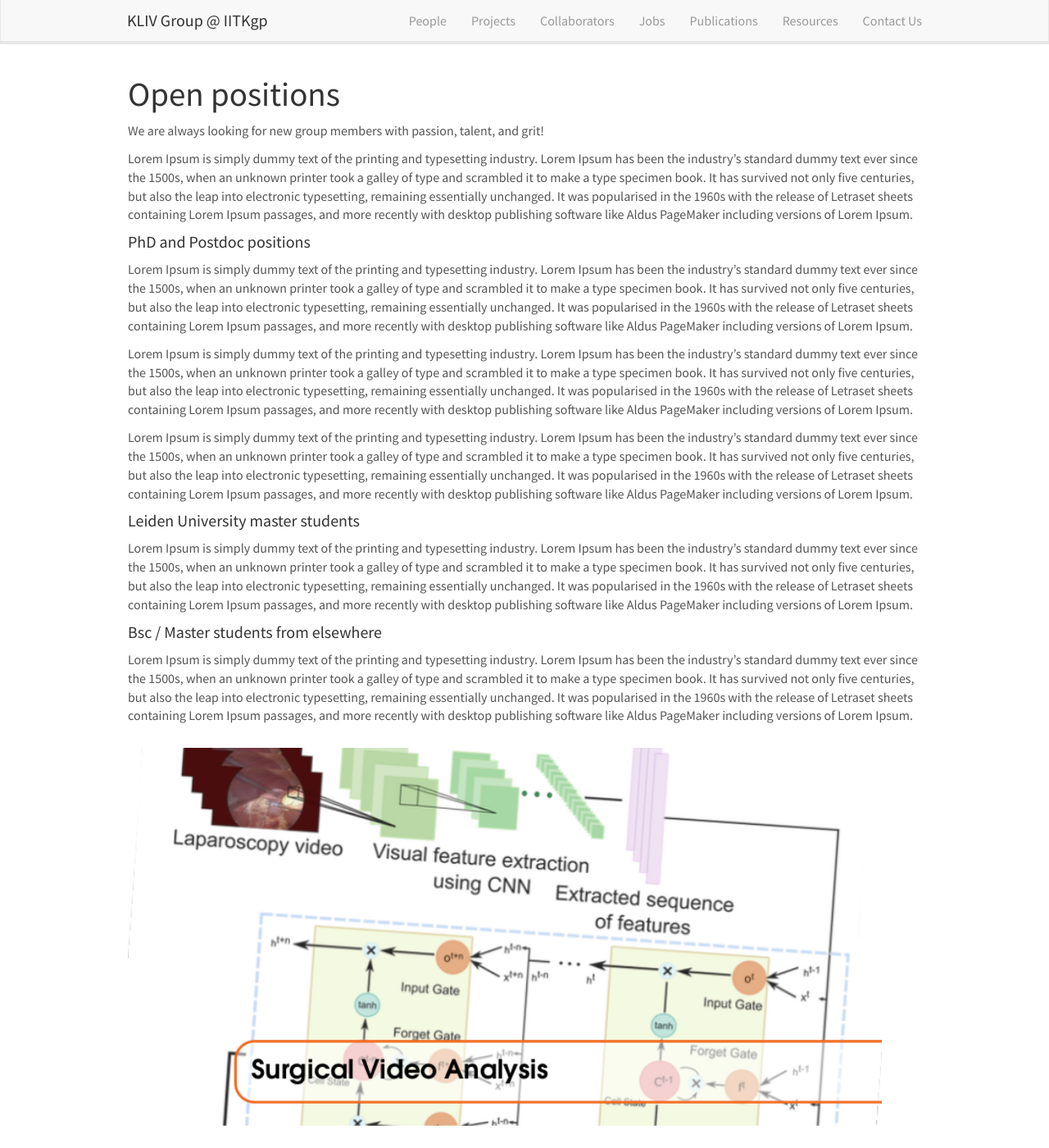
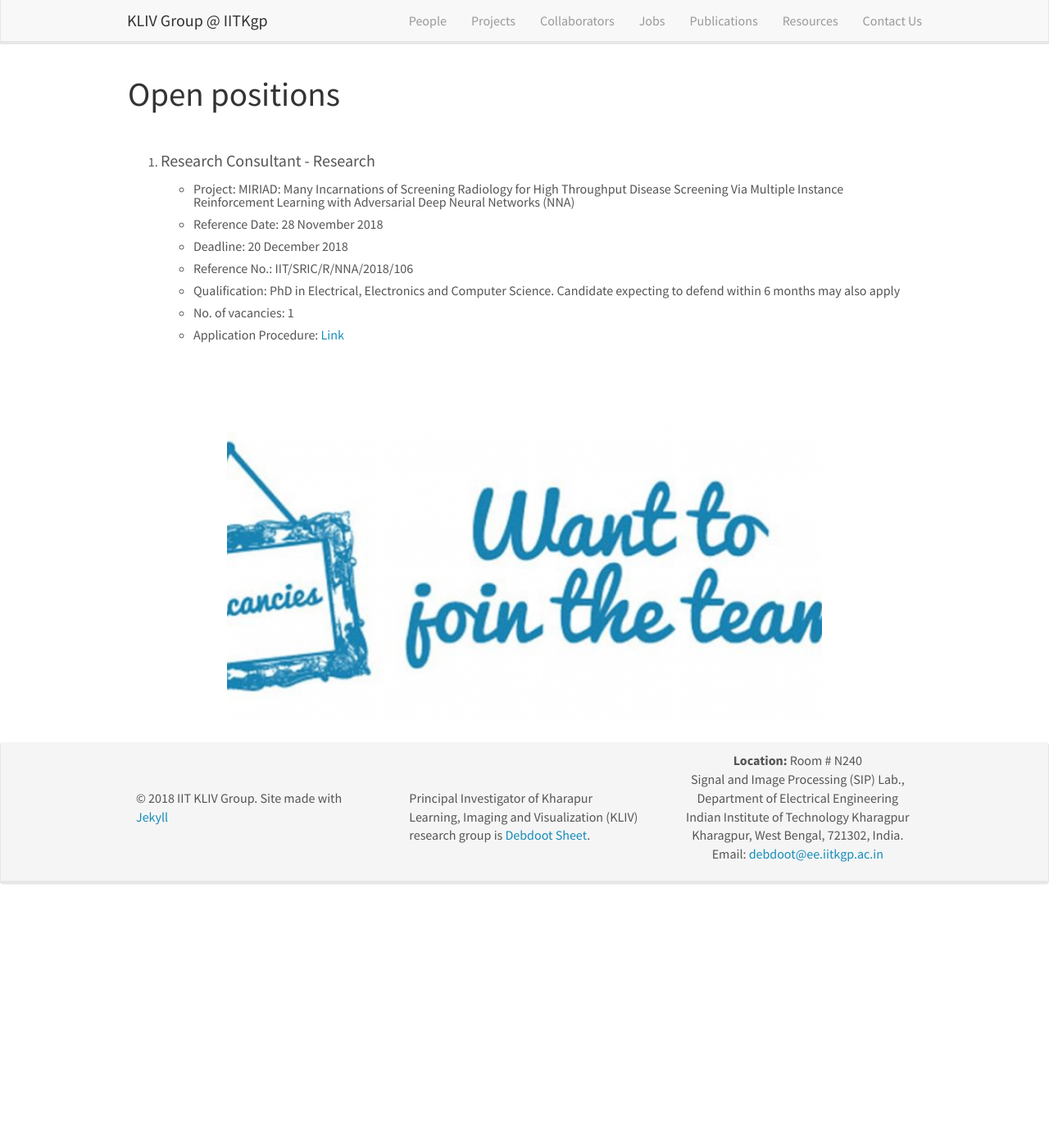
Before and after one commit to iitkliv/tempsite, a Jekyll site: the page built from _pages/vacancies.md, in a window 1280 px wide and 1400 px high. Shown: the whole window at 82% size. Built offline with Jekyll 4.4.1, drawn with Linux system fonts in a browser that asks for light colours; nearby versions of some CDN libraries.

Commit message:
vacancies page updated

```diff
--- a/_pages/vacancies.md
+++ b/_pages/vacancies.md
@@ -7,25 +7,30 @@ permalink: /vacancies
 ---
 
 # Open positions
+<br />
 
-We are always looking for new group members with passion, talent, and grit!
+<ol>
+{% for job in site.data.jobs %}
+{% if job.open %}
+    <li><p style="font-size: 20px;"> {{ job.title }} </p></li>
+    <ul style="line-height: 1em;">
+    	{% if job.project %}<li><p style="font-size: 16px;">Project: {{ job.project }}</p></li>{% endif %}
+    	{% if job.dated %}<li><p style="font-size: 16px;">Reference Date: {{ job.dated }}</p></li>{% endif %}
+    	{% if job.deadline %}<li><p style="font-size: 16px;">Deadline: {{ job.deadline }}</p></li>{% endif %}
+    	{% if job.reference_no %}<li><p style="font-size: 16px;">Reference No.: {{ job.reference_no }}</p></li>{% endif %}
+    	{% if job.description %}<li><p style="font-size: 16px;">Description: {{ job.description }}</p></li>{% endif %}
+    	{% if job.qualifications %}<li><p style="font-size: 16px;">Qualification: {{ job.qualifications }}</p></li>{% endif %}
+    	{% if job.no_of_vac %}<li><p style="font-size: 16px;">No. of vacancies: {{ job.no_of_vac }}</p></li>{% endif %}
+    	{% if job.application_procedure %}<li><p style="font-size: 16px;">Application Procedure: {{ job.application_procedure }}</p></li>{% endif %}
+    </ul>
+{% endif %}
+{% endfor %}
+</ol>
 
-Lorem Ipsum is simply dummy text of the printing and typesetting industry. Lorem Ipsum has been the industry's standard dummy text ever since the 1500s, when an unknown printer took a galley of type and scrambled it to make a type specimen book. It has survived not only five centuries, but also the leap into electronic typesetting, remaining essentially unchanged. It was popularised in the 1960s with the release of Letraset sheets containing Lorem Ipsum passages, and more recently with desktop publishing software like Aldus PageMaker including versions of Lorem Ipsum.
+<br /> <br />
 
-#### PhD and Postdoc positions
-Lorem Ipsum is simply dummy text of the printing and typesetting industry. Lorem Ipsum has been the industry's standard dummy text ever since the 1500s, when an unknown printer took a galley of type and scrambled it to make a type specimen book. It has survived not only five centuries, but also the leap into electronic typesetting, remaining essentially unchanged. It was popularised in the 1960s with the release of Letraset sheets containing Lorem Ipsum passages, and more recently with desktop publishing software like Aldus PageMaker including versions of Lorem Ipsum.
-
-Lorem Ipsum is simply dummy text of the printing and typesetting industry. Lorem Ipsum has been the industry's standard dummy text ever since the 1500s, when an unknown printer took a galley of type and scrambled it to make a type specimen book. It has survived not only five centuries, but also the leap into electronic typesetting, remaining essentially unchanged. It was popularised in the 1960s with the release of Letraset sheets containing Lorem Ipsum passages, and more recently with desktop publishing software like Aldus PageMaker including versions of Lorem Ipsum.
-
-Lorem Ipsum is simply dummy text of the printing and typesetting industry. Lorem Ipsum has been the industry's standard dummy text ever since the 1500s, when an unknown printer took a galley of type and scrambled it to make a type specimen book. It has survived not only five centuries, but also the leap into electronic typesetting, remaining essentially unchanged. It was popularised in the 1960s with the release of Letraset sheets containing Lorem Ipsum passages, and more recently with desktop publishing software like Aldus PageMaker including versions of Lorem Ipsum.
-
-#### Leiden University master students
-Lorem Ipsum is simply dummy text of the printing and typesetting industry. Lorem Ipsum has been the industry's standard dummy text ever since the 1500s, when an unknown printer took a galley of type and scrambled it to make a type specimen book. It has survived not only five centuries, but also the leap into electronic typesetting, remaining essentially unchanged. It was popularised in the 1960s with the release of Letraset sheets containing Lorem Ipsum passages, and more recently with desktop publishing software like Aldus PageMaker including versions of Lorem Ipsum.
-
-#### Bsc / Master students from elsewhere
-Lorem Ipsum is simply dummy text of the printing and typesetting industry. Lorem Ipsum has been the industry's standard dummy text ever since the 1500s, when an unknown printer took a galley of type and scrambled it to make a type specimen book. It has survived not only five centuries, but also the leap into electronic typesetting, remaining essentially unchanged. It was popularised in the 1960s with the release of Letraset sheets containing Lorem Ipsum passages, and more recently with desktop publishing software like Aldus PageMaker including versions of Lorem Ipsum.
-
-
+<center>
 <figure>
-<img src="{{ site.url }}{{ site.baseurl }}/images/banner_2.png" width="95%">
+<img src="{{ site.url }}{{ site.baseurl }}/images/banner_2.png" width="75%">
 </figure>
+</center>
```
Also changed, not shown: images/banner_2.png.
